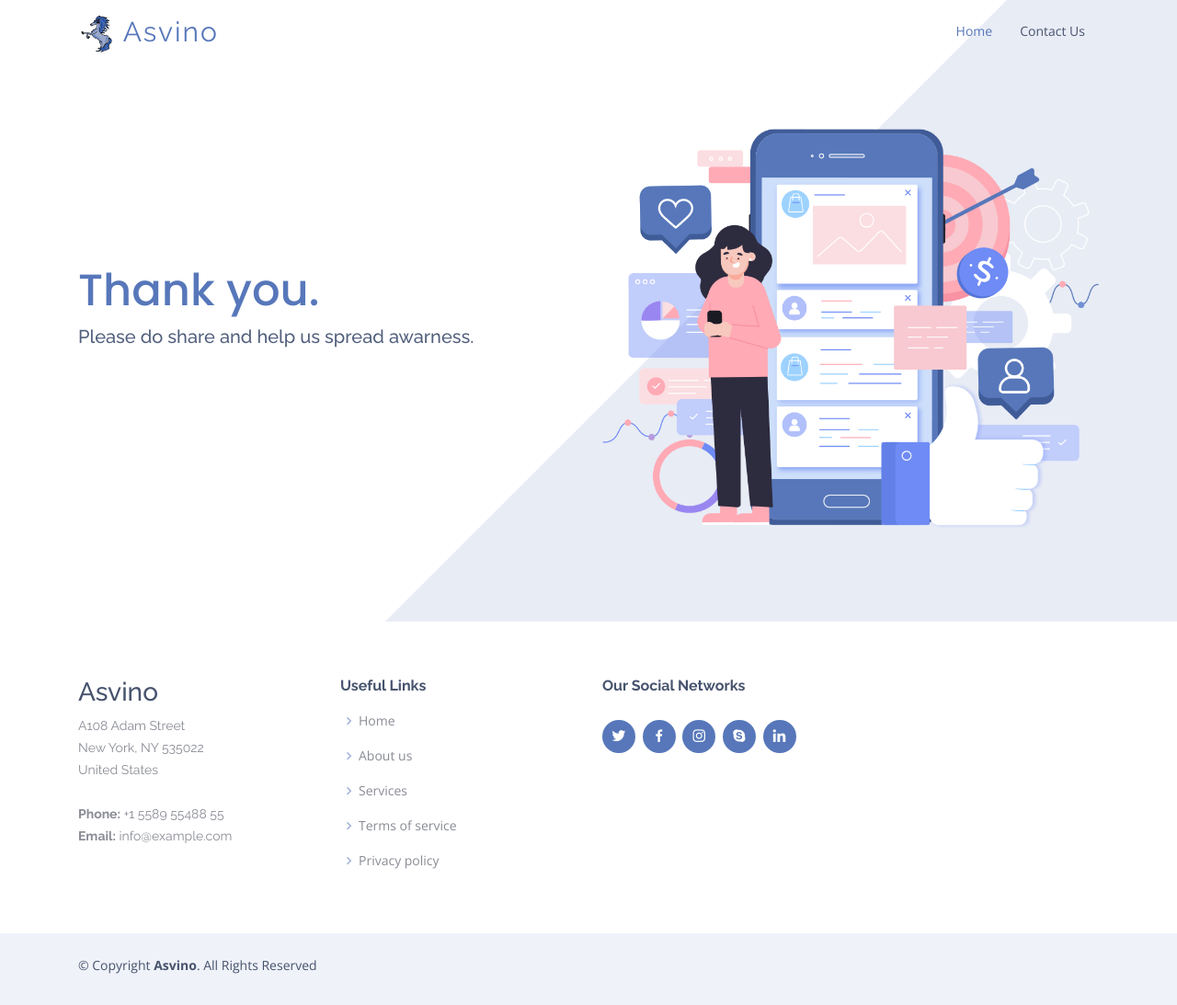
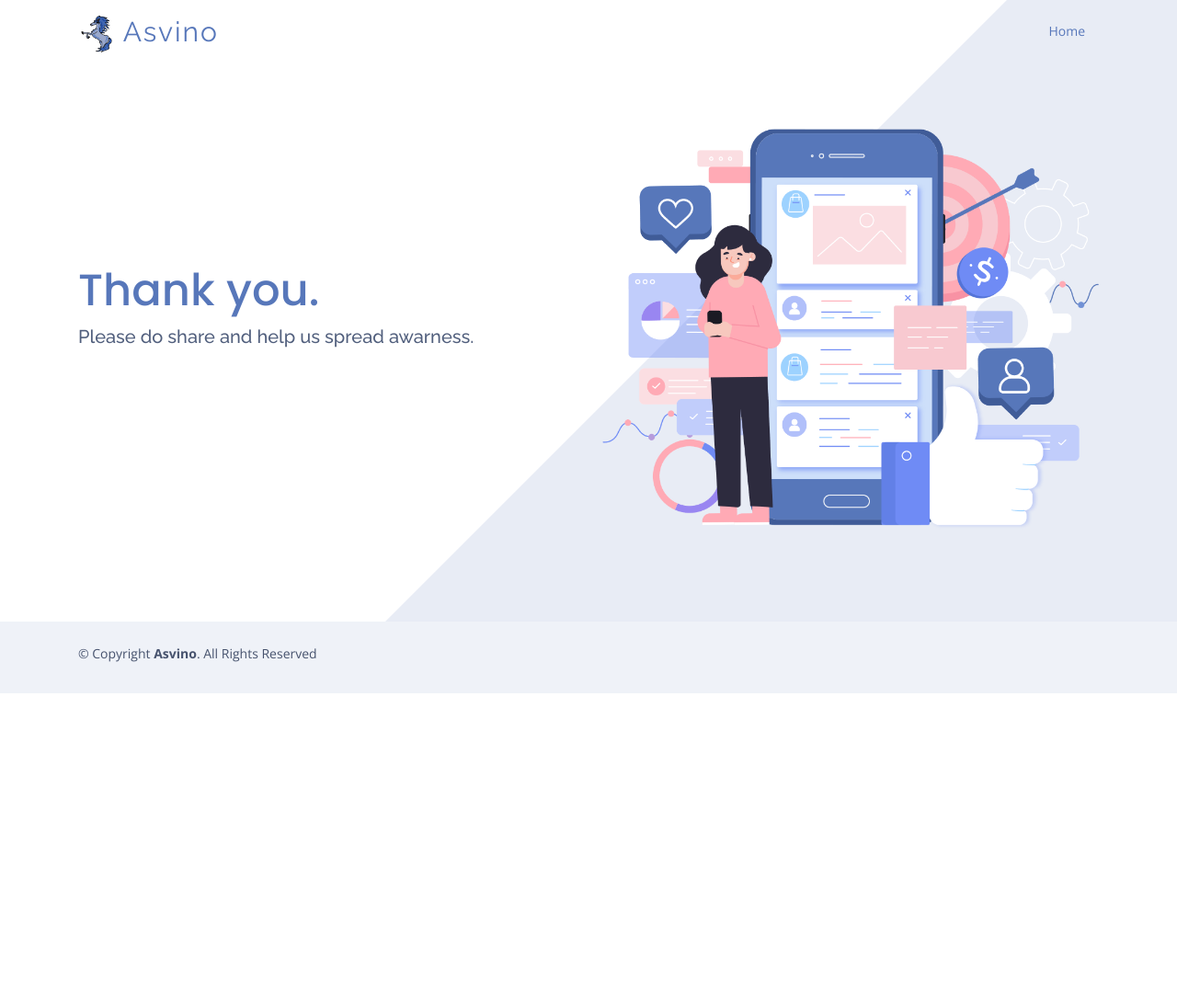
Before and after one commit to greyhound007/Asvino, a Flask app: template templates/final.html in a window 1280 px wide. Shown: the whole page at 92% size. After the commit the page ends 754 px from the top, so only its background shows below. Run offline with Flask 2, Linux system fonts and the light colour scheme; the template is opened without the code that fills it, so the values that code supplies are empty; some libraries are stand-ins or nearby versions.

Commit message:
3rd update

```diff
--- a/templates/final.html
+++ b/templates/final.html
@@ -46,7 +46,7 @@
                       <li class="active"><a href="/">Home</a></li>
 
 
-                      <li><a href="#contact">Contact Us</a></li>
+
 
 
                   </nav><!-- .nav-menu -->
@@ -85,48 +85,7 @@
 
   <footer id="footer">
 
-        <div class="footer-top">
-          <div class="container">
-            <div class="row">
 
-              <div class="col-lg-3 col-md-6 footer-contact" data-aos="fade-up">
-                <h3>Asvino</h3>
-                <p>
-                  A108 Adam Street <br>
-                  New York, NY 535022<br>
-                  United States <br><br>
-                  <strong>Phone:</strong> +1 5589 55488 55<br>
-                  <strong>Email:</strong> info@example.com<br>
-                </p>
-              </div>
-
-              <div class="col-lg-3 col-md-6 footer-links" data-aos="fade-up" data-aos-delay="100">
-                <h4>Useful Links</h4>
-                <ul>
-                  <li><i class="bx bx-chevron-right"></i> <a href="#">Home</a></li>
-                  <li><i class="bx bx-chevron-right"></i> <a href="#">About us</a></li>
-                  <li><i class="bx bx-chevron-right"></i> <a href="#">Services</a></li>
-                  <li><i class="bx bx-chevron-right"></i> <a href="#">Terms of service</a></li>
-                  <li><i class="bx bx-chevron-right"></i> <a href="#">Privacy policy</a></li>
-                </ul>
-              </div>
-
-
-
-              <div class="col-lg-3 col-md-6 footer-links" data-aos="fade-up" data-aos-delay="300">
-                <h4>Our Social Networks</h4>
-                <div class="social-links mt-3">
-                  <a href="#" class="twitter"><i class="bx bxl-twitter"></i></a>
-                  <a href="#" class="facebook"><i class="bx bxl-facebook"></i></a>
-                  <a href="#" class="instagram"><i class="bx bxl-instagram"></i></a>
-                  <a href="#" class="google-plus"><i class="bx bxl-skype"></i></a>
-                  <a href="#" class="linkedin"><i class="bx bxl-linkedin"></i></a>
-                </div>
-              </div>
-
-            </div>
-          </div>
-        </div>
 
         <div class="container py-4">
           <div class="copyright">
```
